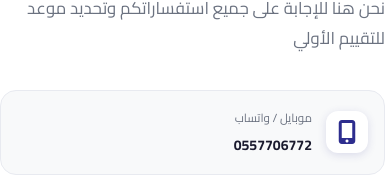
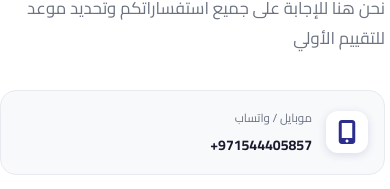
Before and after one commit to nadayoussef258/Challenge-Centre, an Angular app: page / in a window 390 px wide. Shown: the part 5689-5878 px from the top of the page. Built offline with nearby package versions, Linux system fonts and the light colour scheme.

Commit message:
edit mobile number

```diff
--- a/src/app/features/home_page/contact/contact.component.html
+++ b/src/app/features/home_page/contact/contact.component.html
@@ -9,11 +9,11 @@
         </p>
 
         <div class="contact-cards">
-          <a href="tel:+9710557706772" class="contact-card">
+          <a href="tel:+971544405857" class="contact-card">
   <div class="contact-card-icon"><i class="fa-solid fa-mobile-screen-button" style="color: var(--primary);"></i></div>
             <div>
               <div class="contact-card-label">موبايل / واتساب</div>
-              <div class="contact-card-value" dir="ltr">0557706772</div>
+              <div class="contact-card-value" dir="ltr">+971544405857</div>
             </div>
           </a>
           <a href="mailto:info@alttahadi.com" class="contact-card">
```
